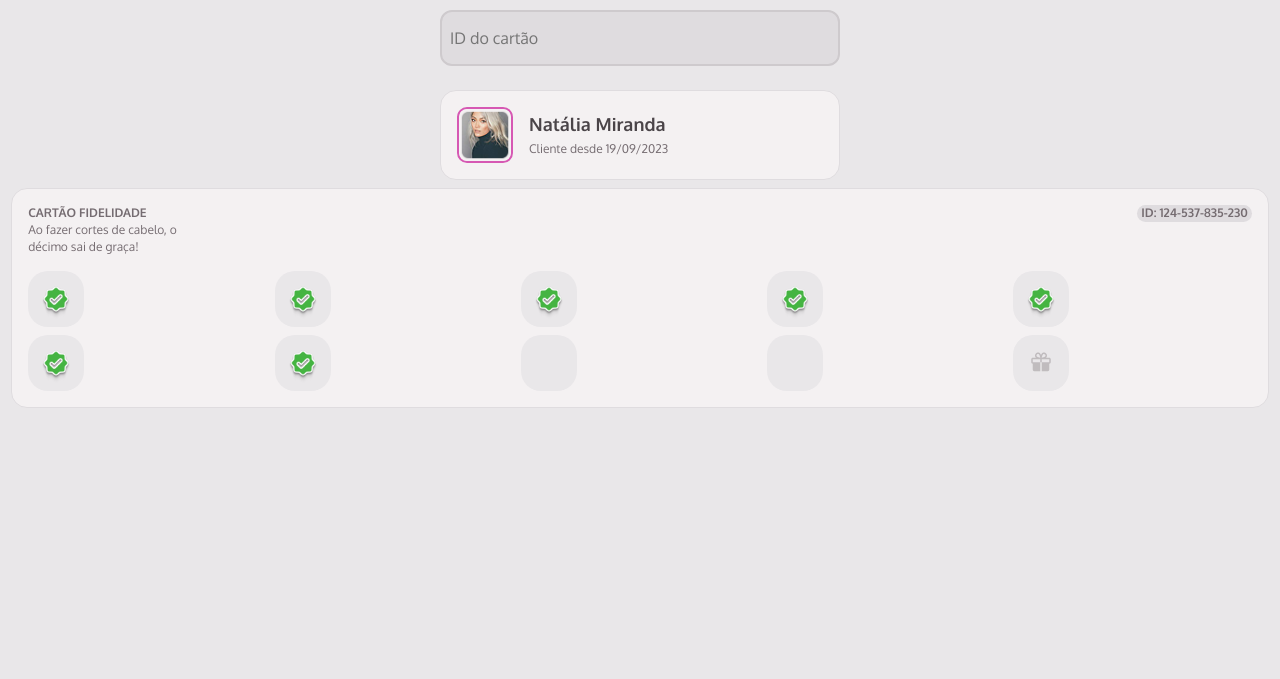
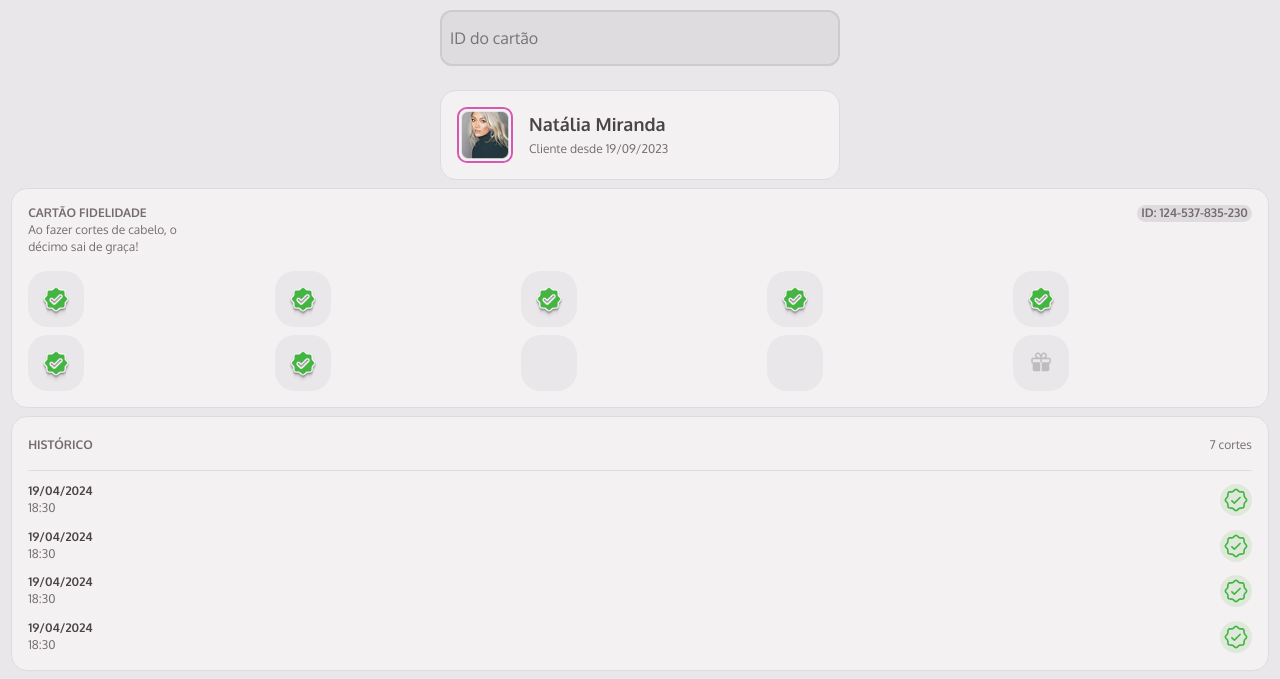
Before and after one commit to fellipesnoww/mba-web-fundamental-member-club, a website built with webpack: page index.html in a window 1280 px wide. Shown: the part 142-821 px from the top of the page. Before the commit the page ends 800 px from the top, so only its background shows below. Built offline with nearby package versions, Linux system fonts and the light colour scheme.

Commit message:
feature: created history card

```diff
--- a/index.html
+++ b/index.html
@@ -20,14 +20,14 @@
                 required
                 placeholder="ID do cartão">
             </input>
-            <div class="card-container customer-card">
+            <section class="card-container customer-card">
                 <img src="src/assets/user-photo.png" alt="Foto de Natália">
                 <div class="customer-info">
                     <h2 id="user-name">Natália Miranda</h2>
                     <span id="client-since">Cliente desde 19/09/2023</span>
                 </div>
-            </div>
-            <div class="card-container">
+            </section>
+            <section class="card-container">
                 <header id="loyalty-card-header">
                     <div class="main-info">
                         <span class="title">Cartão fidelidade</span>
@@ -67,7 +67,50 @@
                         <img src="src/assets/icons/gift.svg" alt="presente">
                     </div>
                </div>
-            </div>
+            </section>
+            <section class="card-container">
+                <header class="history">
+                    <strong>Histórico</strong>
+                    <span>7 cortes</span>
+                </header>
+                <div class="separator"></div>
+                <div class="history-item">
+                    <div class="item-data">
+                        <strong>19/04/2024</strong>
+                        <span>18:30</span>
+                    </div>
+                    <div class="checked-icon gap-12">
+                        <img src="src/assets/icons/check-green.svg" alt="">
+                    </div>
+                </div>
+                <div class="history-item">
+                    <div class="item-data">
+                        <strong>19/04/2024</strong>
+                        <span>18:30</span>
+                    </div>
+                    <div class="checked-icon">
+                        <img src="src/assets/icons/check-green.svg" alt="">
+                    </div>
+                </div>
+                <div class="history-item">
+                    <div class="item-data">
+                        <strong>19/04/2024</strong>
+                        <span>18:30</span>
+                    </div>
+                    <div class="checked-icon">
+                        <img src="src/assets/icons/check-green.svg" alt="">
+                    </div>
+                </div>
+                <div class="history-item">
+                    <div class="item-data">
+                        <strong>19/04/2024</strong>
+                        <span>18:30</span>
+                    </div>
+                    <div class="checked-icon">
+                        <img src="src/assets/icons/check-green.svg" alt="">
+                    </div>
+                </div>
+            </section>
         </main>
 
 </body>
--- a/src/main.js
+++ b/src/main.js
@@ -6,3 +6,4 @@ import './styles/header.css';
 import './styles/input.css';
 import './styles/utils.css';
 import './styles/cards.css';
+import './styles/history.css';
--- /dev/null
+++ b/src/styles/history.css
@@ -0,0 +1,68 @@
+.history {
+    display: flex;
+    align-items: center;
+    justify-content: space-between;
+
+    padding-bottom: 1rem;
+    padding-top: 0.25rem;
+
+    & strong {
+        font-size: var(--heading---subtitle--sm);
+        line-height: 1.4;
+        font-weight: var(--fw-bold);
+        color: var(--base---gray-500);
+        text-transform: uppercase;
+    }
+
+    & span {
+        font-size: var(--body---text--xs);
+        line-height: 1.4;
+        font-weight: var(--fw-base);
+        color: var(--base---gray-500);
+    }
+}
+
+.history-item {
+    display: flex;
+    align-items: center;
+    justify-content: space-between;
+
+    margin-top: 0.75rem;
+
+    & div.checked-icon {
+        background-color: rgba(69, 180, 66, 0.12);
+        border-radius: 50%;
+        width: 2rem;
+        height: 2rem;
+        pad: 0.25rem;
+        display: flex;
+        align-items: center;
+        justify-content: center;
+
+        & img {
+            width: 1.5rem;
+            height: 1.5rem;
+        }
+    }
+
+    & .item-data {
+        display: flex;
+        flex-direction: column;
+        align-items: flex-start;
+        justify-items: flex-start;
+
+        & strong {
+            font-size: var(--heading---subtitle--sm);
+            line-height: 1.4;
+            font-weight: var(--fw-bold);
+            color: var(--base---gray-600);
+        }
+
+        & span {
+            font-size: var(--body---text--xs);
+            line-height: 1.4;
+            font-weight: var(--fw-base);
+            color: var(--base---gray-500);
+        }
+    }
+}
--- a/src/styles/utils.css
+++ b/src/styles/utils.css
@@ -7,3 +7,9 @@
 
     border-radius: 1rem;
 }
+
+.separator {
+    height: 1px;
+    background-color: var(--base---gray-300);
+    width: 100%;
+}
```
Also changed, not shown: src/assets/icons/check-green.svg (added).
